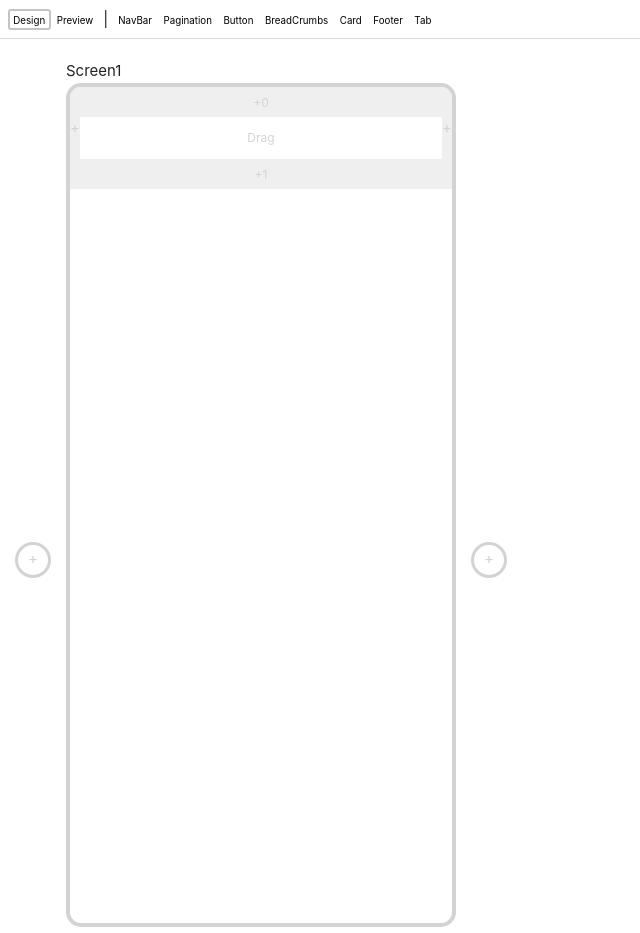
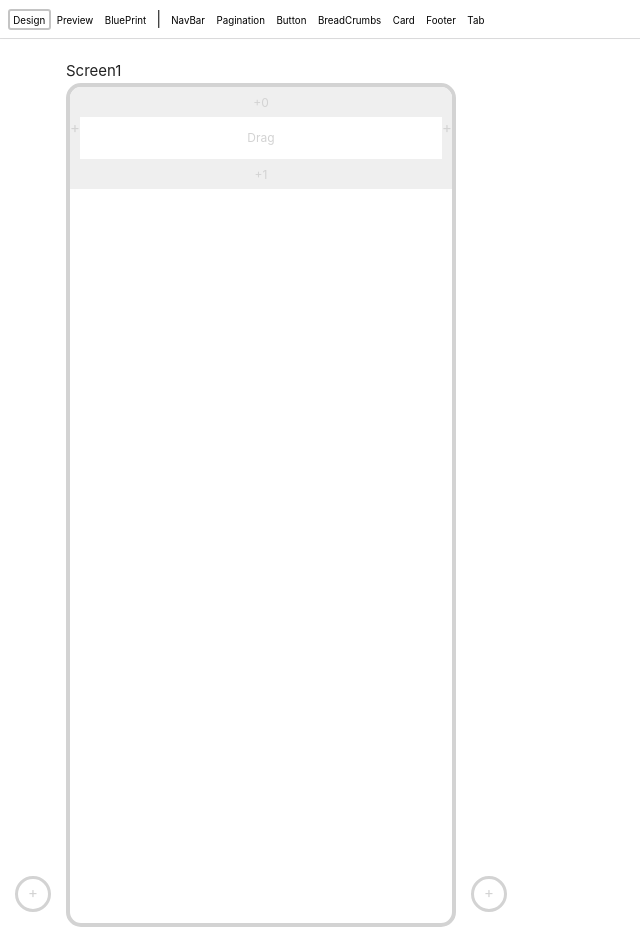
Before and after one commit to armita-teymuri/8WA, a React (Create React App) app: page / in a window 1280 px wide. Shown: the whole page, without its empty margins (0-640 px from the left). Built offline with nearby package versions, Linux system fonts and the light colour scheme.

Commit message:
[Feature] Removed extra and setup blueprint idea (by navid)

```diff
--- a/src/App.js
+++ b/src/App.js
@@ -1,14 +1,11 @@
 import { useState } from "react";
 import { addToArrayAtIndex } from "./utils/array";
 import PreviewContext from "./contexts/previewContext";
-import ViewModeContext from "./contexts/viewModeContext";
 import Header from "./components/code-form/header/Header";
 import Screen from "./components/code-form/screen/Screen";
-import FormMenu from "./components/code-form/menu/FormMenu";
 import AddSign from "./components/code-form/add-sign/AddSign";
 
 const App = ({}) => {
-  const [viewMode, setViewMode] = useState("");
   const [preview, setPreview] = useState(false);
   const [screenList, setScreenList] = useState([<Screen />]);
 
@@ -18,10 +15,8 @@ const App = ({}) => {
 
   return (
     <PreviewContext.Provider value={{ preview, setPreview }}>
-      <ViewModeContext.Provider value={{ viewMode, setViewMode }}>
-        <Header setViewMode={setViewMode} />
-
-        <div style={{ overflowX: "scroll" ,width:"100%"}}>
+      <Header/>
+      <div style={{ overflowX: "scroll", width: "100%" }}>
         <AddSign
           onClick={() => {
             handleNewScreen(-1);
@@ -40,7 +35,6 @@ const App = ({}) => {
           </>
         ))}
       </div>
-      </ViewModeContext.Provider>
     </PreviewContext.Provider>
   );
 };
--- a/src/components/code-form/add-sign/AddSign.css
+++ b/src/components/code-form/add-sign/AddSign.css
@@ -22,7 +22,6 @@
 }
 
 .CF_AddSign_Holder {
-  height: 400px;
   /* background-color: yellow; */
   display: inline-block;
 }
--- a/src/components/code-form/header/Header.jsx
+++ b/src/components/code-form/header/Header.jsx
@@ -4,52 +4,19 @@ import ImageButton from "../image_button/ImageButton";
 import PreviewContext from "../../../contexts/previewContext";
 import FormMenu from "../menu/FormMenu";
 
-const Header = ({ setViewMode }) => {
-  const {preview, setPreview} = useContext(PreviewContext);
+const Header = () => {
+  const { setPreview } = useContext(PreviewContext);
   const [selectedPreView, setSelectedPreView] = useState(1);
-  const [selectedViewPort, setSelectedViewMode] = useState(1);
 
   const preViewItems = {
     1: { value: false, alt: "Design", icon: "9999" },
     2: { value: true, alt: "Preview", icon: "9999" },
+    3: { value: false, alt: "BluePrint", icon: "9999" },
   };
-
-  // const viewModeItems = {
-  //   1: {
-  //     value: "CodeForm-ViewMode-Desktop",
-  //     alt: "Desktop",
-  //     icon: "2001",
-  //   },
-  //   2: {
-  //     value: "CodeForm-ViewMode-Tablet",
-  //     alt: "Tablet",
-  //     icon: "2002",
-  //   },
-  //   3: {
-  //     value: "CodeForm-ViewMode-Mobile",
-  //     alt: "Mobile",
-  //     icon: "2003",
-  //   },
-  // };
 
   return (
     <>
       <div className="CodeForm-Menu">
-        {/* <div className="CodeForm-Header-Left">
-          {Object.keys(viewModeItems).map((key) => (
-            <ImageButton
-              isActive={key == selectedViewPort}
-              onClick={() => {
-                setSelectedViewMode(key);
-                setViewMode(viewModeItems[key].value);
-              }}
-              alt={viewModeItems[key].alt}
-              icon={viewModeItems[key].icon}
-            />
-          ))}
-        </div> */}
-
-
         {Object.keys(preViewItems).map((key) => (
           <ImageButton
             isActive={key == selectedPreView}
@@ -62,10 +29,14 @@ const Header = ({ setViewMode }) => {
           />
         ))}
 
+        {selectedPreView == 1 ? (
+          <>
             <span> | </span>
-
-          <FormMenu/>
-
+            <FormMenu />
+          </>
+        ) : (
+          <></>
+        )}
       </div>
     </>
   );
--- a/src/components/code-form/screen/Screen.js
+++ b/src/components/code-form/screen/Screen.js
@@ -4,14 +4,12 @@ import { ELEMENTS } from "../menu/FormMenu";
 import PlaceHolder from "../layouts/PlaceHolder";
 import { useState, useEffect, useContext } from "react";
 import PreviewContext from "../../../contexts/previewContext";
-import ViewModeContext from "../../../contexts/viewModeContext";
 
 const DRAG_OVER = "IWA-Cell-Drag-Over";
 
 const Screen = () => {
   const [data, setData] = useState([[<PlaceHolder />]]);
   const { preview, setPreview } = useContext(PreviewContext);
-  const { viewMode, setViewMode } = useContext(ViewModeContext);
 
   useEffect(() => {}, [data]);
 
@@ -91,7 +89,7 @@ const Screen = () => {
             border: "4px solid lightgray",
             fontSize: "100%",
           }}
-          className={"CodeForm-ViewMode " + viewMode}
+          className={"CodeForm-ViewMode"}
         >
           {!preview ? getAdder(0) : ""}
           {data.map((_, rowIndex) => (
--- a/src/contexts/viewModeContext.jsx
+++ /dev/null
@@ -1,5 +0,0 @@
-import { createContext } from "react";
-
-const ViewModeContext = createContext();
-
-export default ViewModeContext;
```
Lines whose indentation alone changed are shown as unchanged.
